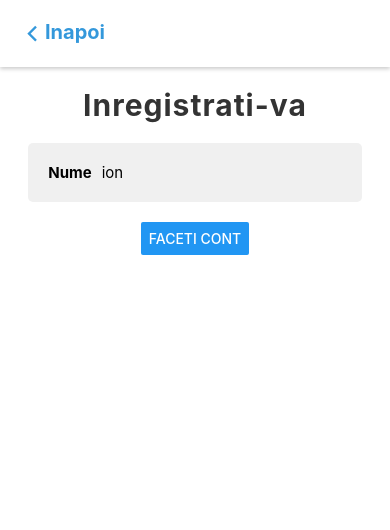
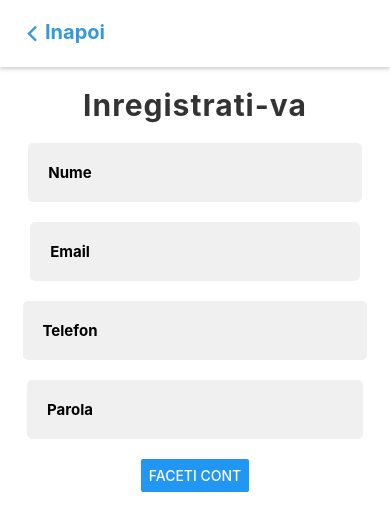
Before and after one commit to AndreiChristian/REACT_NATIVE, a React Native app in the folder delivery_prototype/: screen /Register in a window 390 px wide. Shown: the top 530 px of the page. Built offline with nearby package versions, Linux system fonts and the light colour scheme.

Commit message:
more and more work on the ui for forms

```diff
--- a/delivery_prototype/components/Auth/RegisterSection.tsx
+++ b/delivery_prototype/components/Auth/RegisterSection.tsx
@@ -1,4 +1,4 @@
-import { Button, StyleSheet, Text, View } from "react-native"
+import { Button, Pressable, StyleSheet, Text, View } from "react-native"
 import HeaderOne from "../Shared/Text/HeaderOne"
 import { TextInput } from "react-native-gesture-handler"
 import Colors from "../../constants/Colors"
@@ -11,8 +11,16 @@ const RegisterSection = () => {
   const [nameWasTouched, setNameWasTouched] = useState(false)
 
   const [phoneNumber, setPhoneNumber] = useState("")
+  const [phoneNumberWasTouched, setPhoneNumberWasTouched] = useState(false)
+
+  const [email, setEmail] = useState("")
+  const [emailWasTouched, setEmailWasTouched] = useState(false)
+
   const [password, setPassword] = useState("")
+  const [passwordWasTouched, setPasswordWasTouched] = useState(false)
+
   const [confirmationPassword, setConfirmationPassword] = useState("")
+  const [confirmationPasswordWasTouched, setConfirmationPasswordWasTouched] = useState(false)
 
   function handleSubmit() {
     console.log("I am pressed")
@@ -23,10 +31,29 @@ const RegisterSection = () => {
     }
   }
 
-  function handleNameChange(text: string) {
+  function onNameChange(text: string) {
     setNameWasTouched(true)
     setName(text)
+  }
 
+  function onEmailChange(text: string) {
+    setEmailWasTouched(true)
+    setEmail(text)
+  }
+
+  function onPhoneNumberChange(text: string) {
+    setPhoneNumberWasTouched(true)
+    setPhoneNumber(text)
+  }
+
+  function onPasswordWasTouched(text: string) {
+    setPasswordWasTouched(true)
+    setPassword(text)
+  }
+
+  function onConfirmationPasswordWasTouched(text: string) {
+    setConfirmationPasswordWasTouched(true)
+    setConfirmationPassword(text)
   }
 
   return (
@@ -36,9 +63,33 @@ const RegisterSection = () => {
       <View style={styles.formSection} >
         <View style={styles.inputSection} >
           <Text style={[styles.label, (!name && nameWasTouched) && styles.errorStyling]} >Nume</Text>
-          <TextInput style={styles.input} placeholder="ion " onChangeText={text => handleNameChange(text)} defaultValue={name} />
+          <TextInput style={styles.input} onChangeText={text => onNameChange(text)} defaultValue={name} />
         </View>
         {(!name && nameWasTouched) && <Animated.Text entering={FadeIn} style={styles.error} >Numele nu poate fi gol.</Animated.Text>}
+      </View>
+
+      <View style={styles.formSection} >
+        <View style={styles.inputSection} >
+          <Text style={[styles.label, (!email && emailWasTouched) && styles.errorStyling]} >Email</Text>
+          <TextInput style={styles.input} keyboardType="email-address" onChangeText={text => onEmailChange(text)} />
+        </View>
+        {(!email && emailWasTouched) && <Animated.Text entering={FadeIn} style={styles.error} >Numele nu poate fi gol.</Animated.Text>}
+      </View>
+
+      <View style={styles.formSection} >
+        <View style={styles.inputSection} >
+          <Text style={[styles.label, (!phoneNumber && phoneNumberWasTouched) && styles.errorStyling]} >Telefon</Text>
+          <TextInput style={styles.input} keyboardType="phone-pad" onChangeText={text => onPhoneNumberChange(text)} defaultValue={phoneNumber} />
+        </View>
+        {(!phoneNumber && phoneNumberWasTouched) && <Animated.Text entering={FadeIn} style={styles.error} >Numele nu poate fi gol.</Animated.Text>}
+      </View>
+
+      <View style={styles.formSection} >
+        <View style={styles.inputSection} >
+          <Text style={[styles.label, (!password && passwordWasTouched) && styles.errorStyling]} >Parola</Text>
+          <TextInput secureTextEntry={true} style={styles.input} onChangeText={text => onPasswordWasTouched(text)} defaultValue={email} />
+        </View>
+        {(!password && passwordWasTouched) && <Animated.Text entering={FadeIn} style={styles.error} >Parola nu poate fi goala.</Animated.Text>}
       </View>
 
       <Button title="Faceti cont" onPress={handleSubmit} />
```
